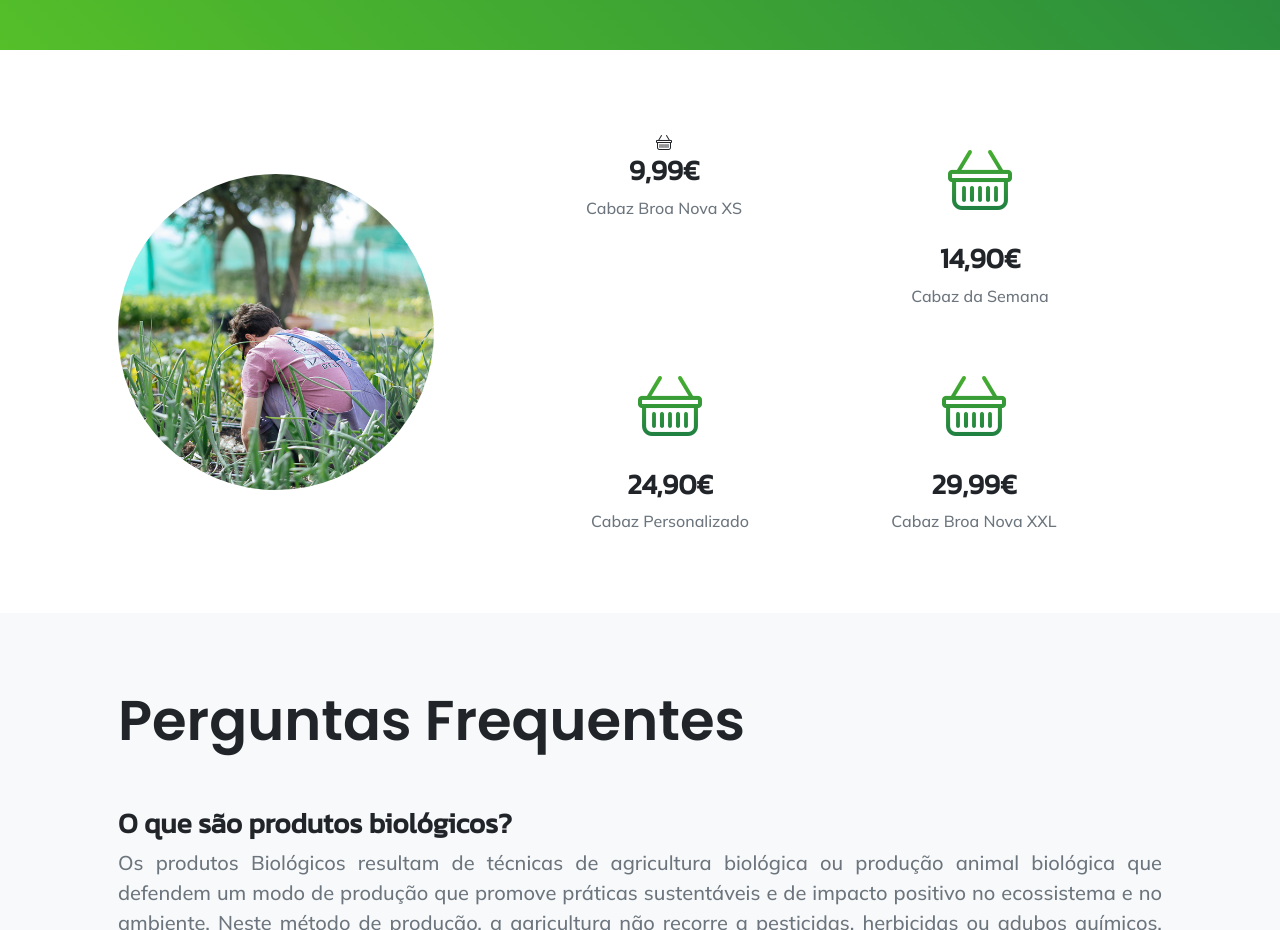
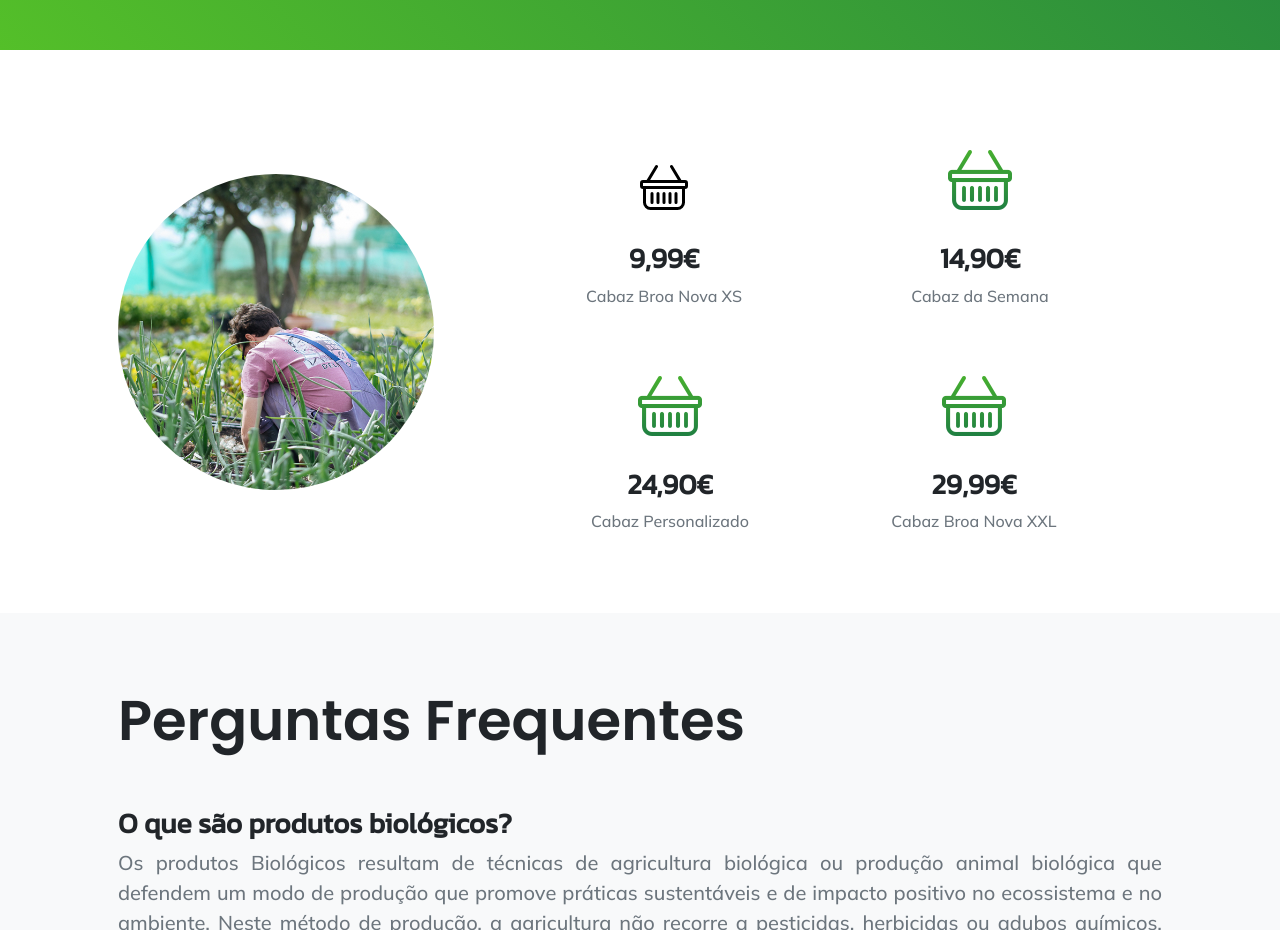
Before and after one commit to samiwinho/monte-broa-nova, a website: page index.html in a window 1280 px wide. Shown: the part 1340-2270 px from the top of the page. Drawn offline with nearby package versions, Linux system fonts and the light colour scheme.

Commit message:
basket black

```diff
--- a/index.html
+++ b/index.html
@@ -111,7 +111,7 @@
                                 <div class="col-md-6 mb-5">
                                     <!-- Feature item-->
                                     <div class="text-center">
-                                        <i class="bi bi-basket"></i>
+                                        <div class="icon-feature text-gradient d-block mb-3"><img src="assets/img/basket.svg" alt="..." style="height: 3rem" /></div>
                                         <h3 class="font-alt">9,99€</h3>
                                         <p class="text-muted mb-0">Cabaz Broa Nova XS</p>
                                     </div>
```
